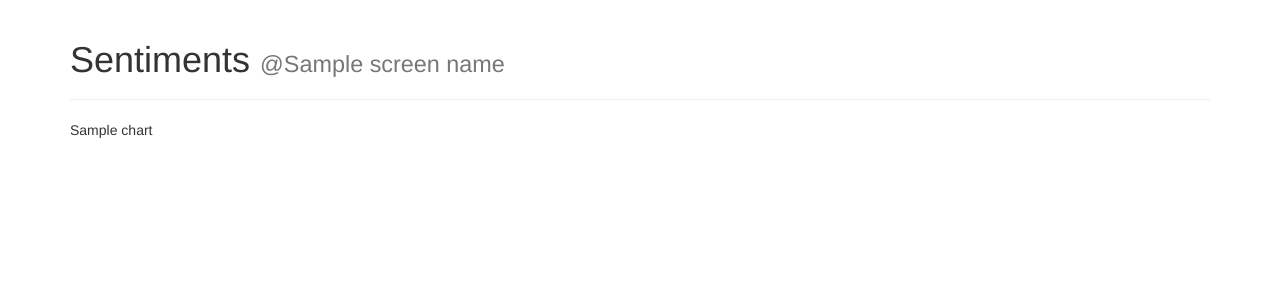
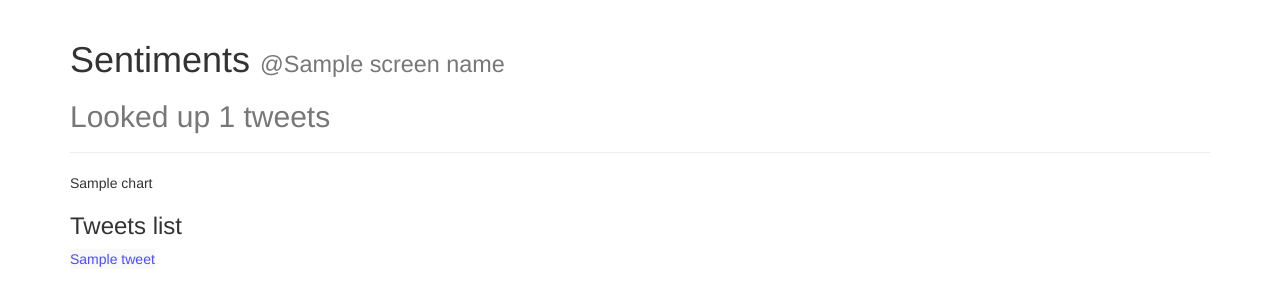
Before and after one commit to jpriggs/cs50, a Flask app: template pset6/sentiments/templates/search.html in a window 1280 px wide. Shown: the top 306 px of the page. Run offline with Flask 2, Linux system fonts and the light colour scheme; the template is opened without the code that fills it: most values are stand-ins (such as "Sample title", 1, 10 or a date in 2020); some libraries are stand-ins or nearby versions.

Commit message:
improved look and feel of search.html

```diff
--- a/pset6/sentiments/analyzer.py
+++ b/pset6/sentiments/analyzer.py
@@ -10,7 +10,6 @@ class Analyzer():
         # declare 2 empty lists to store all words in the postive and negative words text seperately
         self.positiveWords = set()
         self.negativeWords = set()
-        self.tweetLimit = 50
 
         # opens the positive-words.txt file
         file = open(positives, "r")
--- a/pset6/sentiments/application.py
+++ b/pset6/sentiments/application.py
@@ -41,11 +41,11 @@ def search():
 
         tweetValue = analyzer.analyze(tweet)
 
-        if tweetValue < 0.0:
+        if tweetValue > 0.0:
 
             positive += 1
 
-        elif tweetValue > 0.0:
+        elif tweetValue < 0.0:
 
             negative += 1
 
@@ -53,15 +53,8 @@ def search():
 
             neutral += 1
 
-    # adjust the total values of the positive, negative and neutral scores based on total number of tweets
-    if len(tweets) < 100:
-
-        positive = (positive / len(tweets)) * 100
-        negative = (negative / len(tweets)) * 100
-        neutral = (neutral / len(tweets)) * 100
-
     # generate chart
     chart = helpers.chart(positive, negative, neutral)
 
     # render results
-    return render_template("search.html", chart=chart, screen_name=screen_name)
+    return render_template("search.html", chart=chart, screen_name=screen_name, totalTweets=len(tweets), tweets=tweets)
--- a/pset6/sentiments/templates/index.html
+++ b/pset6/sentiments/templates/index.html
@@ -3,7 +3,6 @@
 {% block body %}
 <form action="{{ url_for('search') }}" class="form-inline" method="get">
     <div class="form-group">
-      <label class="sr-only" for="screen_name">screen_name</label>
       <input class="form-control" name="screen_name" placeholder="@screen_name" type="text"/>
   </div>
   <button class="btn btn-default" type="submit">Search</button>
--- a/pset6/sentiments/templates/search.html
+++ b/pset6/sentiments/templates/search.html
@@ -2,8 +2,30 @@
 
 {% block subtext %}
 @{{ screen_name }}
+<h2>Looked up {{ totalTweets }} tweets</h2>
 {% endblock %}
 
 {% block body %}
+<style>
+    .table-striped tr:hover {
+      background-color:#c2c2ff;
+    }
+    .table-striped>tbody>tr:nth-of-type(odd)>td {
+      color:#4b4bff;
+    }
+    .table-striped>tbody>tr:nth-of-type(odd):hover {
+      background-color:#ffdcdc;
+    }
+  </style>
 {{ chart | safe }}
+<h3>Tweets list</h3>
+<table class="table-striped">
+    <tbody>
+    {% for tweet in tweets %}
+    <tr>
+      <td>{{ tweet }}</td>
+    </tr>
+    {% endfor %}
+  </tbody>
+</table>
 {% endblock %}
```
Also changed, not shown: pset6/sentiments/helpers.py (+5 -3 lines).
